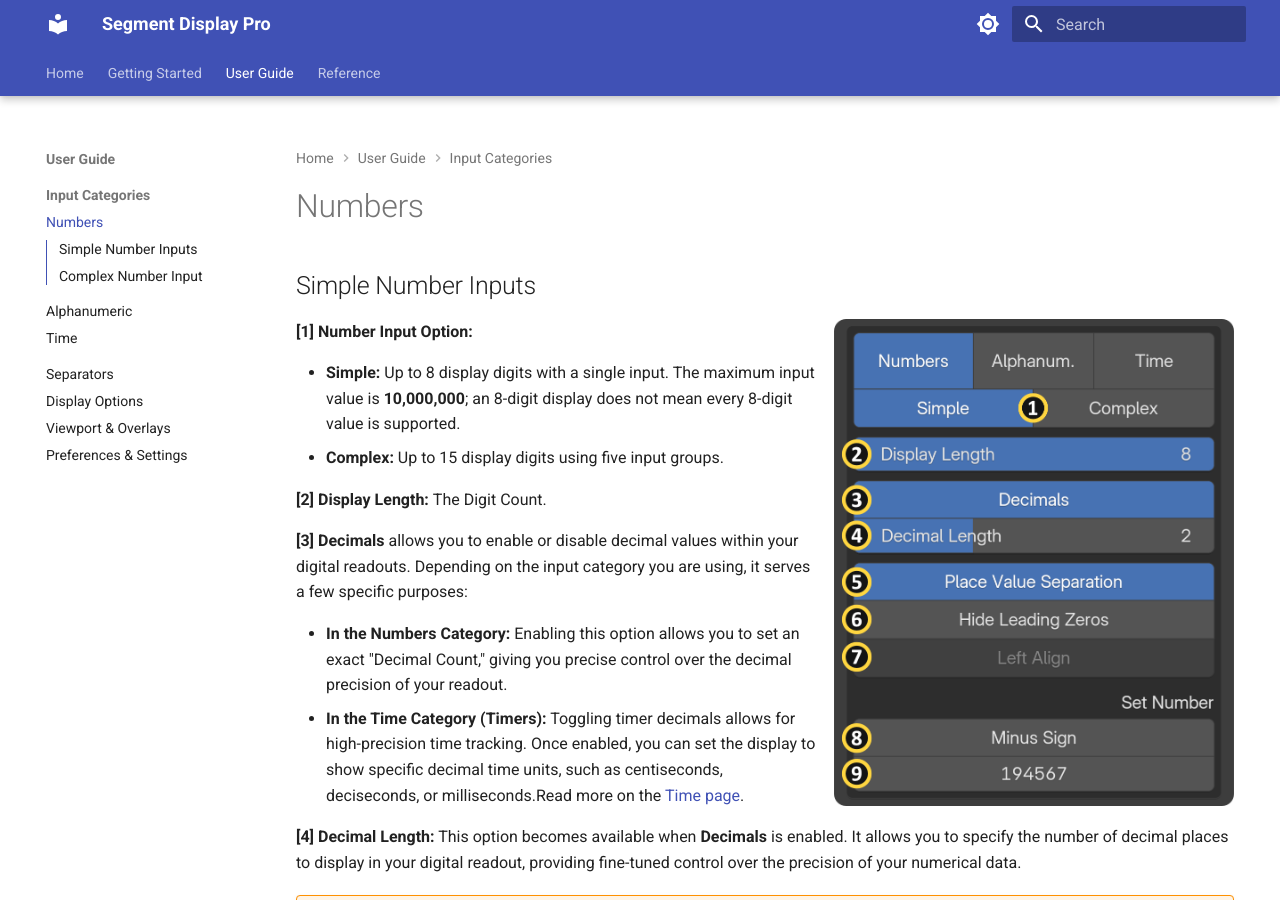
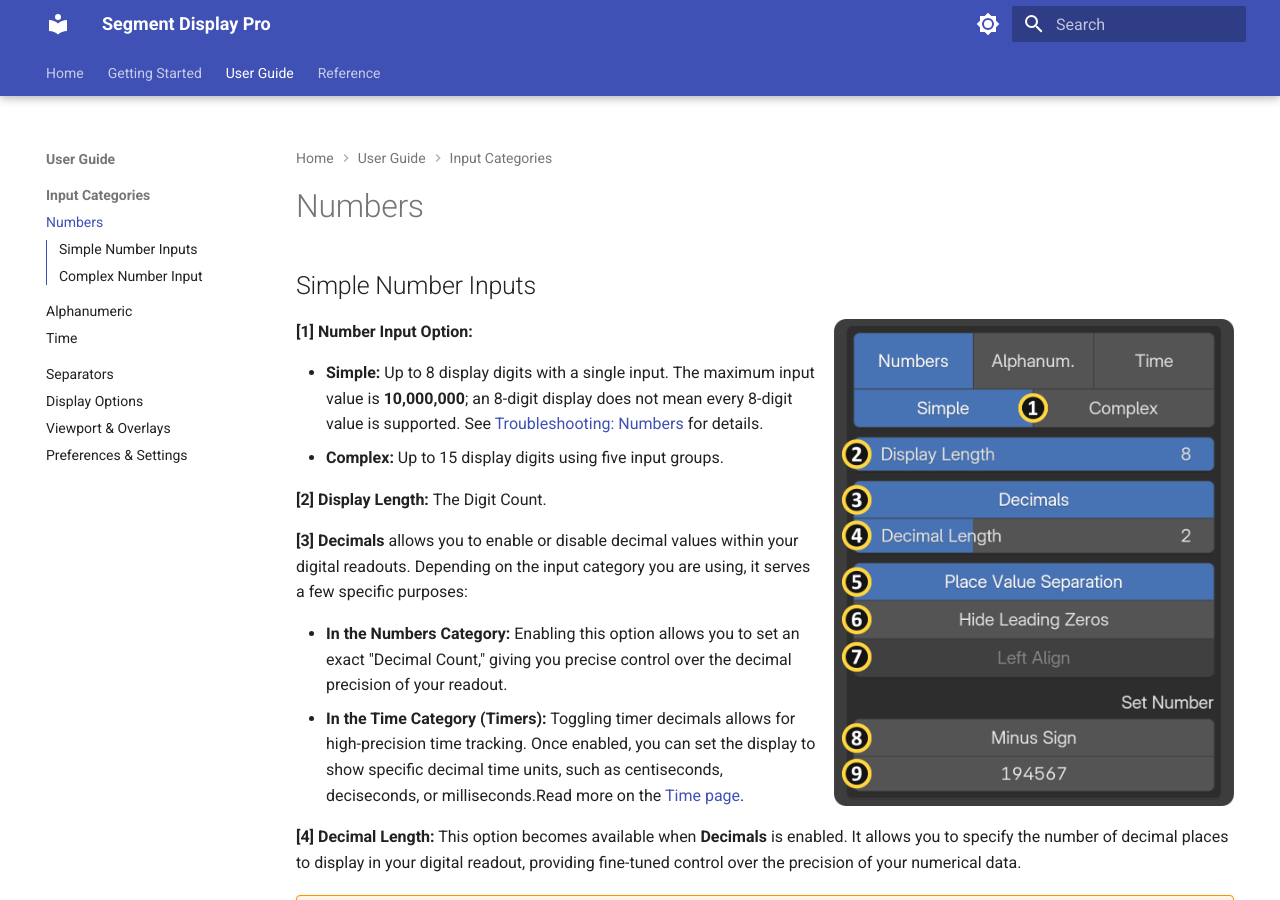
Before and after one commit to ahmetmaya-orion/segment-display-pro-docs, an MkDocs documentation site: the page built from docs/in_cat_numbers.md, in a window 1280 px wide and 900 px high. Built offline with MkDocs 1.6.1 and Material for MkDocs 9.7.7, drawn with Linux system fonts in a browser that asks for light colours; the version menu is left out.

Commit message:
docs: link Simple number input to Numbers troubleshooting

```diff
--- a/docs/in_cat_numbers.md
+++ b/docs/in_cat_numbers.md
@@ -5,7 +5,7 @@
 
 **[1] Number Input Option:**
 
-- **Simple:** Up to 8 display digits with a single input. The maximum input value is **10,000,000**; an 8-digit display does not mean every 8-digit value is supported.
+- **Simple:** Up to 8 display digits with a single input. The maximum input value is **10,000,000**; an 8-digit display does not mean every 8-digit value is supported. See [Troubleshooting: Numbers](troubleshooting.md#numbers) for details.
 
 - **Complex:** Up to 15 display digits using five input groups.
 
```
